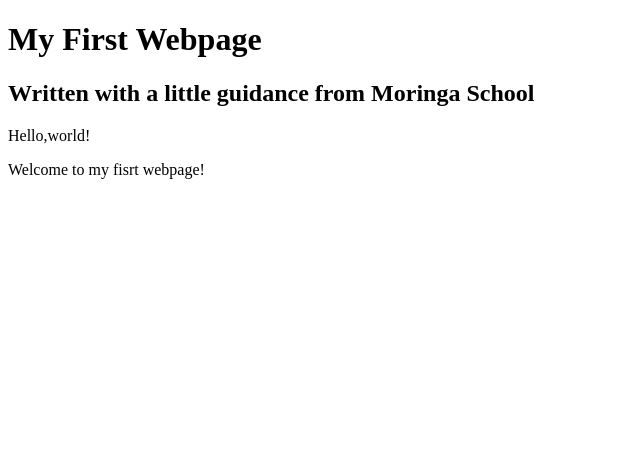
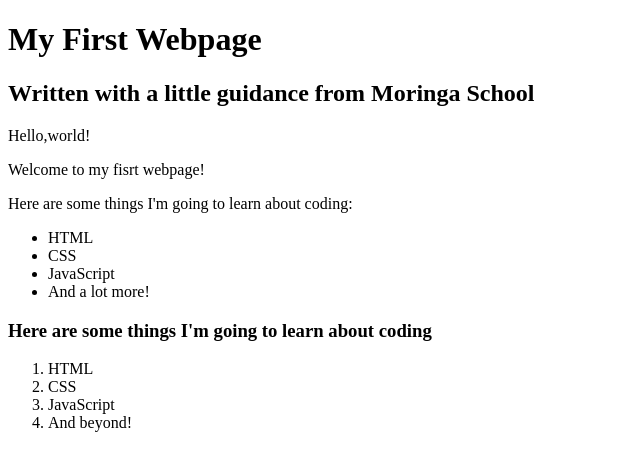
Before and after one commit to uwizeyeh/my-first-webpage-, a plain HTML site: page my-first-webpage.html in a window 1280 px wide. Shown: the whole page, without its empty margins (0-640 px from the left). Drawn offline with Linux system fonts and the light colour scheme.

Commit message:
add list elements

```diff
--- a/my-first-webpage.html
+++ b/my-first-webpage.html
@@ -9,5 +9,19 @@
         <h2>Written with a little guidance from Moringa School</h2>
   <p>Hello,world!</p>
   <p>Welcome to my fisrt webpage! </p>
+  <p>Here are some things I'm going to learn about coding:</p>
+  <ul>
+    <li>HTML</li>
+    <li>CSS</li>
+    <li>JavaScript</li>
+    <li>And a lot more!</li>
+  </ul>
+  <h3>Here are some things I'm going to learn about coding</h3>
+  <ol>
+        <li>HTML</li>
+        <li>CSS</li>
+        <li>JavaScript</li>
+        <li>And beyond!</li>
+      </ol>
 </body>
 </html>
```
